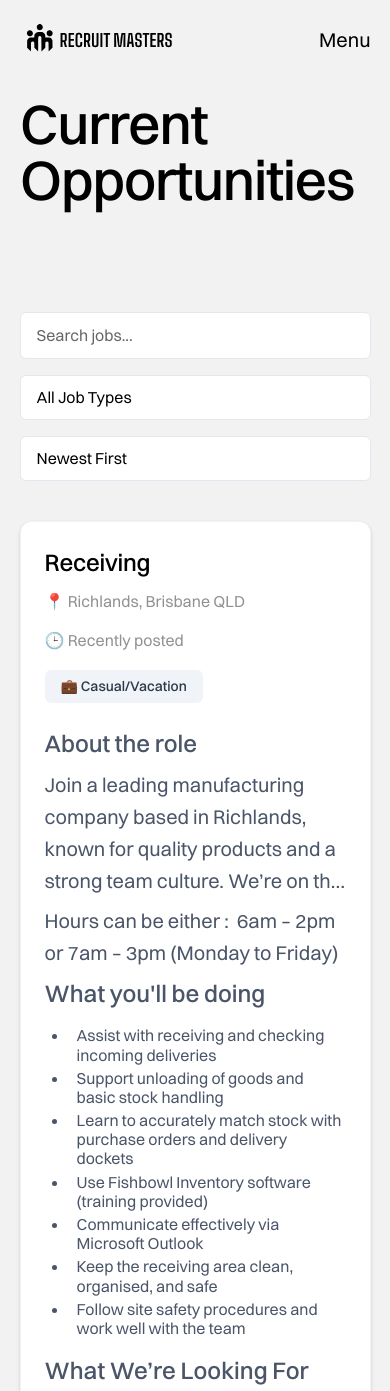
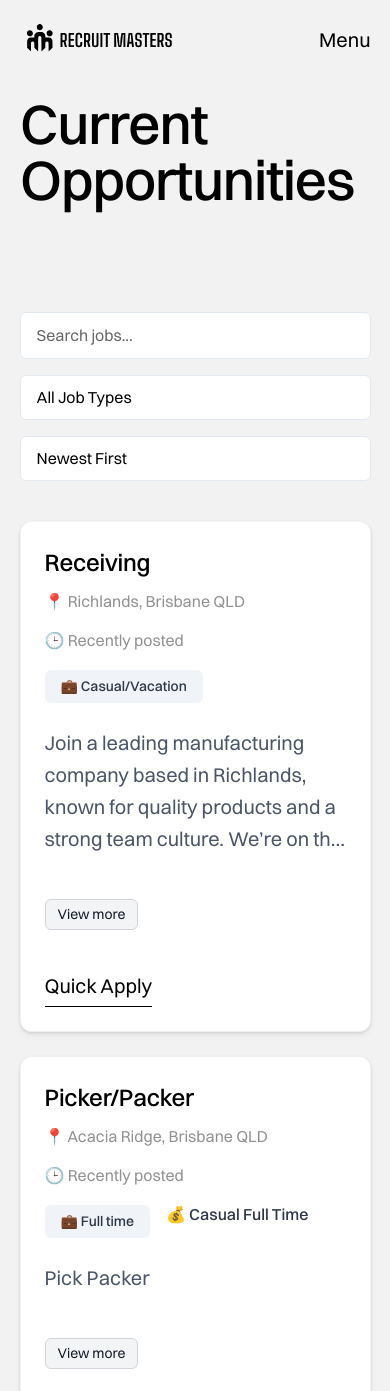
Before and after one commit to NicoS3006/Recruit-Masters, a browser extension: page jobs.html in a window 390 px wide. Shown: the top 1391 px of the page. Drawn offline with Linux system fonts and the light colour scheme.

Commit message:
Script solution

```diff
--- a/assets/css/job-board.css
+++ b/assets/css/job-board.css
@@ -174,3 +174,21 @@
 .formatted-summary p {
   margin: 0.5rem 0;
 }
+.toggle-summary {
+  background-color: #f3f4f6;
+  border: 1px solid #d1d5db;
+  color: #111827;
+  font-size: 0.875rem;
+  padding: 6px 12px;
+  border-radius: 6px;
+  cursor: pointer;
+  transition: all 0.2s ease-in-out;
+  margin-top: 1rem;
+  margin-bottom: 1rem;
+  display: inline-block;
+}
+
+.toggle-summary:hover {
+  background-color: #e5e7eb;
+  border-color: #9ca3af;
+}
--- a/assets/js/script.js
+++ b/assets/js/script.js
@@ -10,6 +10,7 @@ class JobBoard {
     await this.fetchJobs();
     this.setupFilters();
     this.renderJobs();
+    this.setupExpandListeners();
   }
 
   async fetchJobs() {
@@ -57,6 +58,7 @@ class JobBoard {
       });
 
     this.renderJobs();
+    this.setupExpandListeners();
   }
 
   renderJobs() {
@@ -65,17 +67,16 @@ class JobBoard {
       const card = this.createJobCard(job, index);
       this.jobListings.insertAdjacentHTML('beforeend', card);
     });
-
-    this.addToggleListeners();
   }
 
   createJobCard(job, index) {
     const posted = this.formatDate(job.date_posted);
-    const summaryHTML = this.formatSummaryHTML(job.summary);
+    const fullSummaryHTML = this.formatSummaryHTML(job.summary);
+    const collapsedSummaryHTML = this.generateFallbackPreview(fullSummaryHTML);
     const pay = job.pay && job.pay !== 'Not listed' ? `<div class="job-pay">💰 ${job.pay}</div>` : '';
 
     return `
-      <div class="job-card">
+      <div class="job-card collapsed" id="job-card-${index}">
         <div class="job-card-header">
           <h3 class="heading-style-h4">${job.title}</h3>
           <div class="job-card-meta">
@@ -87,10 +88,11 @@ class JobBoard {
           <div class="job-type-tag">💼 ${job.job_type}</div>
           ${pay}
         </div>
-        <div id="summary-${index}" class="job-summary formatted-summary text-size-medium text-color-secondary collapsed">
-          ${summaryHTML}
+        <div class="job-summary formatted-summary text-size-medium text-color-secondary">
+          <div class="summary-collapsed">${collapsedSummaryHTML}</div>
+          <div class="summary-full" style="display: none;">${fullSummaryHTML}</div>
         </div>
-        <button class="toggle-summary" data-target="summary-${index}">View more</button>
+        <button class="toggle-summary" data-target="job-card-${index}">View more</button>
         <div class="job-card-actions">
           <a href="${job.url || '/contact'}" target="_blank" class="button-link-navbar">
             <div>Quick Apply</div>
@@ -102,14 +104,31 @@ class JobBoard {
     `;
   }
 
-  addToggleListeners() {
-    const buttons = document.querySelectorAll('.toggle-summary');
-    buttons.forEach(btn => {
+  generateFallbackPreview(html) {
+    // Use only the first paragraph or first 300 characters as fallback
+    const firstParagraph = html.match(/<p>(.*?)<\/p>/);
+    if (firstParagraph && firstParagraph[0]) return firstParagraph[0];
+
+    // Otherwise fallback to trimming raw text
+    const div = document.createElement('div');
+    div.innerHTML = html;
+    const text = div.innerText.trim().slice(0, 300);
+    return `<p>${text}...</p>`;
+  }
+
+  setupExpandListeners() {
+    document.querySelectorAll('.toggle-summary').forEach(btn => {
       btn.addEventListener('click', () => {
-        const target = document.getElementById(btn.dataset.target);
-        const expanded = target.classList.toggle('expanded');
-        target.classList.toggle('collapsed');
-        btn.textContent = expanded ? 'View less' : 'View more';
+        const targetId = btn.dataset.target;
+        const card = document.getElementById(targetId);
+        const full = card.querySelector('.summary-full');
+        const collapsed = card.querySelector('.summary-collapsed');
+
+        const isExpanded = card.classList.toggle('expanded');
+        card.classList.toggle('collapsed', !isExpanded);
+        full.style.display = isExpanded ? 'block' : 'none';
+        collapsed.style.display = isExpanded ? 'none' : 'block';
+        btn.textContent = isExpanded ? 'View less' : 'View more';
       });
     });
   }
@@ -189,6 +208,15 @@ class JobBoard {
     if (insideList) html += '</ul>';
     return html;
   }
+
+  extractSectionHTML(html, startHeading) {
+    const start = html.indexOf(`<h4>${startHeading}`);
+    if (start === -1) return html;
+
+    const remaining = html.slice(start);
+    const nextHeadingIndex = remaining.indexOf('<h4>', 4);
+    return nextHeadingIndex !== -1 ? remaining.slice(0, nextHeadingIndex) : remaining;
+  }
 }
 
 document.addEventListener('DOMContentLoaded', () => new JobBoard());
```
